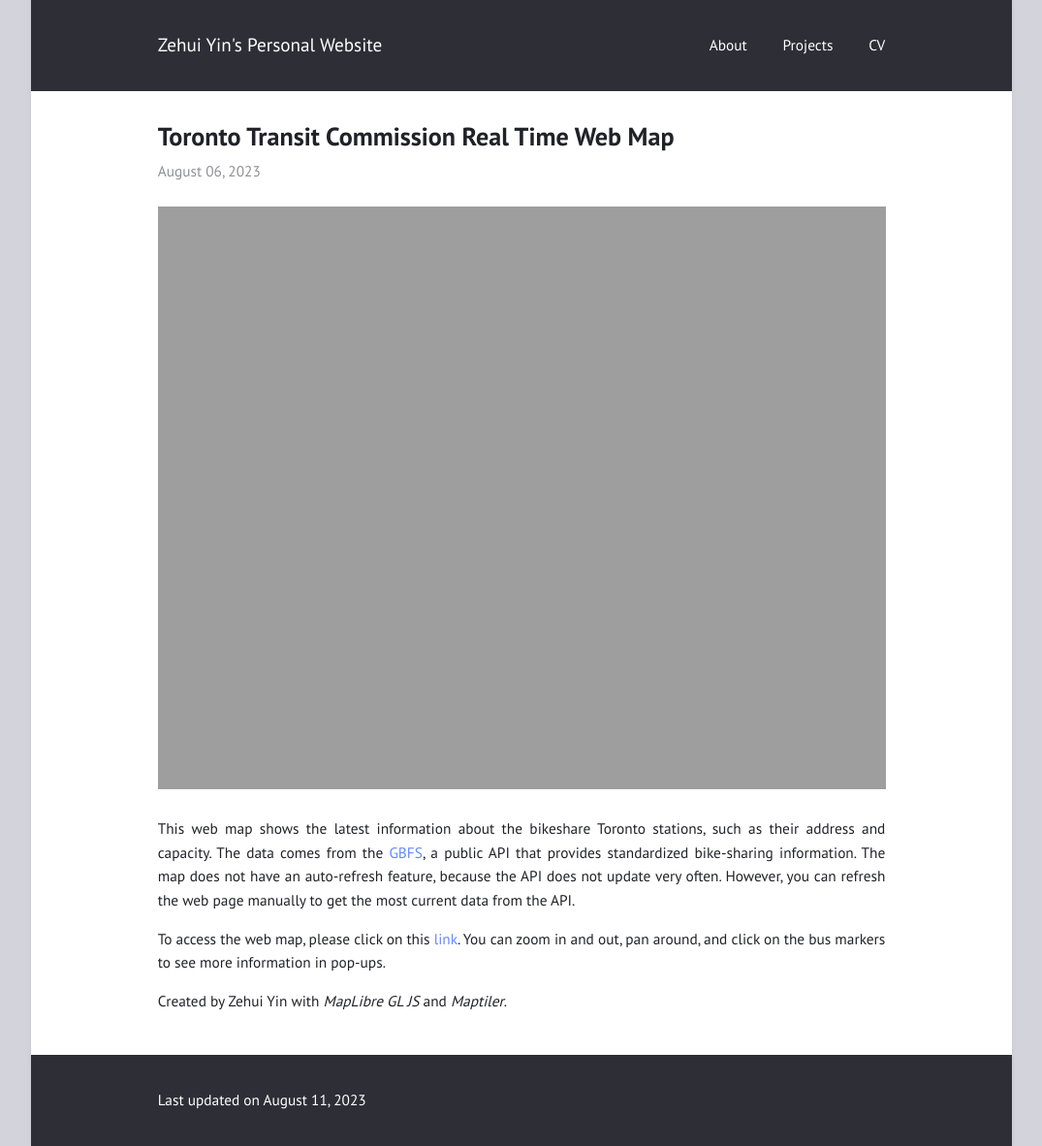
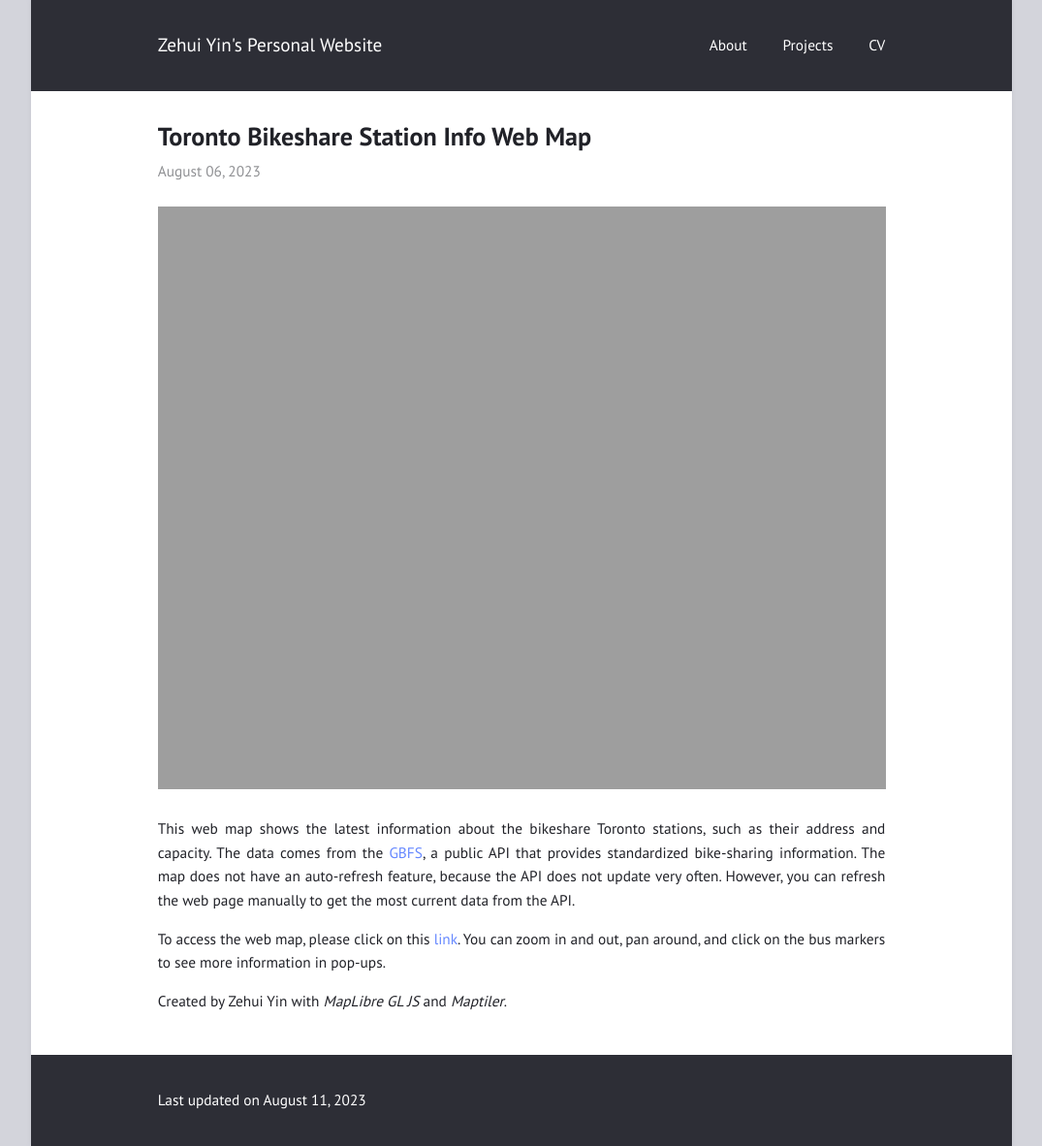
Before and after one commit to zehuiyin/personal_website_jekyll, a Jekyll site: the page built from _posts/2023-8-6-Toronto-Bikeshare-Station-Web-Map.md, in a window 1280 px wide. Shown: the whole page at 97% size, without its empty margins (102-1177 px from the left). Built offline with Jekyll 4.4.1, drawn with Linux system fonts in a browser that asks for light colours.

Commit message:
Update 2023-8-6-Toronto-Bikeshare-Station-Web-Map.md

```diff
--- a/_posts/2023-8-6-Toronto-Bikeshare-Station-Web-Map.md
+++ b/_posts/2023-8-6-Toronto-Bikeshare-Station-Web-Map.md
@@ -1,5 +1,5 @@
 ---
-title:  "Toronto Transit Commission Real Time Web Map"
+title:  "Toronto Bikeshare Station Info Web Map"
 mathjax: true
 layout: post
 ---
```
